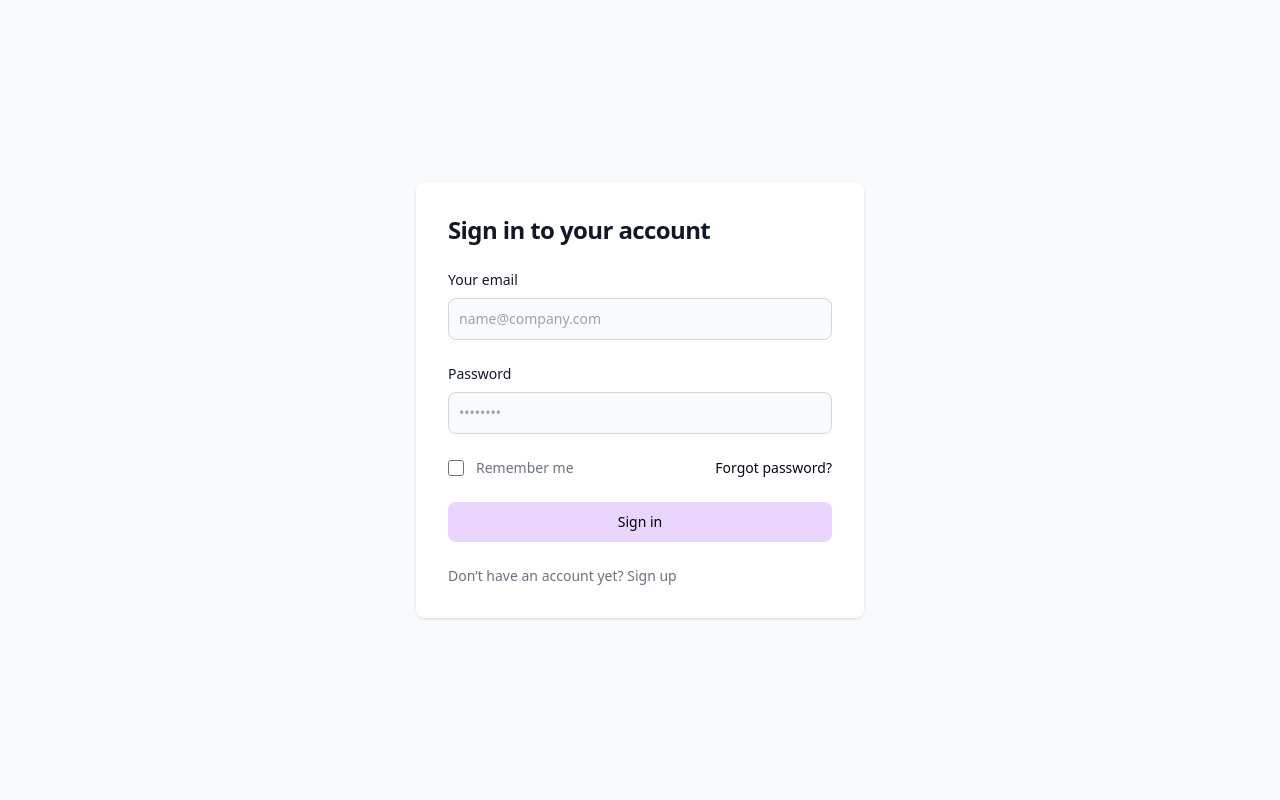
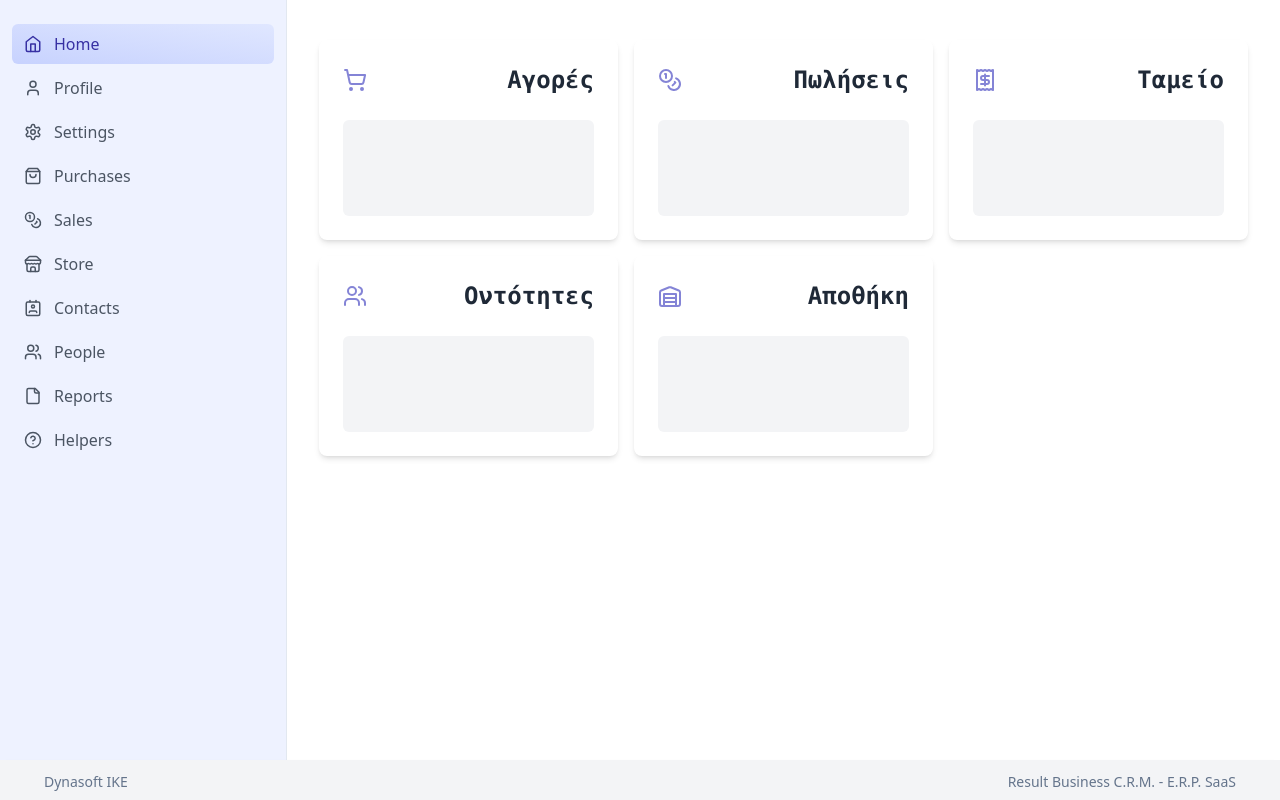
Before and after one commit to Sirfouq/DashBoardingReact, a React (Vite) app: page / in a window 1280 px wide. Built offline with nearby package versions, Linux system fonts and the light colour scheme; no server answers.

Commit message:
Fixed some visual issues .(Disabled login functionality temporarily until problem is solved).

```diff
--- a/src/App.css
+++ b/src/App.css
@@ -1,3 +1,11 @@
+html,
+body {
+  margin: 0;
+  padding: 0;
+  height: 100%; /* or min-height: 100%; depending on your requirements */
+  overflow: hidden; /* this will remove scrollbars, but ensure inner content can scroll */
+}
+
 .App {
     text-align: center;
 }
--- a/src/App.tsx
+++ b/src/App.tsx
@@ -36,19 +36,21 @@ const AuthenticatedApp = () => {
 
   return (
     <div className="flex flex-col h-screen">
-      <div className="flex-1 overflow-y-auto">
+      <div className="flex-1 overflow-hidden">
         <Routes>
-          {isLoggedIn ? (
+          {/* {isLoggedIn ? ( */}
             <Route path="/*" element={<MainLayout><MainRoutes /></MainLayout>} />
-          ) : (
+          {/* ) : ( */}
             <>
               <Route path="/login" element={<LoginPage />} />
               <Route path="*" element={<LoginPage />} />
             </>
-          )}
+          {/* )} */}
         </Routes>
       </div>
+      {/* <BottomBar /> */}
     </div>
+
   );
 };
 
--- a/src/components/BottomBar.tsx
+++ b/src/components/BottomBar.tsx
@@ -1,15 +1,15 @@
+// BottomBar.tsx
 import React from 'react';
 
 const BottomBar: React.FC = () => {
   return (
-    <div className="fixed inset-x-0 bottom-0 bg-gray-100 text-slate-500 p-3 shadow-md h-12 text-sm">
-  <div className="container mx-auto flex justify-between items-center">
-    <span className=' truncate'>Dynasoft IKE</span>
-    <span className='truncate'>Result Business C.R.M. - E.R.P. SaaS</span>
-  </div>
-</div>
+    <div className="fixed inset-x-0 bottom-0 bg-gray-100 text-slate-500 p-3 shadow-md h-12 text-sm z-10 max-h-10">
+      <div className="container mx-auto flex justify-between items-center">
+        <span className='truncate'>Dynasoft IKE</span>
+        <span className='truncate'>Result Business C.R.M. - E.R.P. SaaS</span>
+      </div>
+    </div>
   );
 };
 
-
 export default BottomBar;
--- a/src/components/Sidebar.tsx
+++ b/src/components/Sidebar.tsx
@@ -8,11 +8,11 @@ interface SidebarContextProps {
     updateActiveItem: (itemName: string) => void;
 }
 
-
+// Update the default context value accordingly
 const SidebarContext = createContext<SidebarContextProps>({
     expanded: true,
     activeItem: 'Home',
-  updateActiveItem: () => {},
+    updateActiveItem: () => { }, // placeholder function
 });
 
 interface SidebarProps {
@@ -22,39 +22,39 @@ interface SidebarProps {
 const Sidebar: FC<SidebarProps> = ({ children }) => {
     const [expanded, setExpanded] = useState<boolean>(window.innerWidth > 768);
     const [activeItem, setActiveItem] = useState<string>('Home');
-  const [isMenuVisible, setIsMenuVisible] = useState(false);
-  const [showFooter, setShowFooter] = useState(window.innerWidth > 768);
 
     const updateActiveItem = (itemName: string) => {
         setActiveItem(itemName);
     };
 
-  // Event handler to toggle the menu visibility
-  const toggleMenu = () => {
-    setIsMenuVisible(!isMenuVisible);
-  };
-
     useEffect(() => {
-    const handleResize = () => {
-      setExpanded(window.innerWidth > 768);
-      setShowFooter(window.innerWidth > 768); // Update the showFooter state based on window width
-    };
-
+        const handleResize = () => setExpanded(window.innerWidth > 768);
         window.addEventListener('resize', handleResize);
-
-
-    handleResize();
-
         return () => window.removeEventListener('resize', handleResize);
     }, []);
 
     return (
-    <aside className="h-screen">
-      <nav className="h-full flex flex-col bg-indigo-50 border-r shadow-sm">
+        <aside className="h-screen max-w-72">
+            <nav className="h-full flex flex-col bg-indigo-50 border-r shadow-sm ">
                 <SidebarContext.Provider value={{ expanded, activeItem, updateActiveItem }}>
-          <ul className="flex-1 px-3 py-4 overflow-y-auto overflow-x-hidden">{children}</ul>
+                    <ul className="flex-1 px-3 mt-5">{children}</ul>
                 </SidebarContext.Provider>
-
+                {/* <div className="border-t flex p-3">
+                    <img
+                        src="https://ui-avatars.com/api/?background=c7d2fe&color=3730a3&bold=true"
+                        alt=""
+                        className="w-10 h-10 rounded-md"
+                    />
+                    <div
+                        className={`flex justify-between items-center overflow-hidden transition-all ${expanded ? "w-52 ml-3" : "w-0"}`}
+                    >
+                        <div className="leading-4">
+                            <h4 className="font-semibold">George Red</h4>
+                            <span className="text-xs text-gray-600">johndoe@gmail.com</span>
+                        </div>
+                        <MoreVertical size={20} />
+                    </div>
+                </div> */}
             </nav>
         </aside>
     );
@@ -72,18 +72,17 @@ export const SidebarItem: FC<SidebarItemProps> = ({ icon, text, alert }) => {
 
     return (
         <li
-      className={`relative flex items-center py-2 px-3 my-1 font-medium rounded-md cursor-pointer transition-colors group ${
-        isActive ? "bg-gradient-to-tr from-indigo-200 to-indigo-100 text-indigo-800" : "hover:bg-indigo-200 text-gray-600"
+            className={`relative flex items-center py-2 px-3 my-1 font-medium rounded-md cursor-pointer transition-colors group ${isActive ? "bg-gradient-to-tr from-indigo-200 to-indigo-100 text-indigo-800" : "hover:bg-indigo-200 text-gray-600"
                 }`}
             onClick={() => updateActiveItem(text)}
         >
             {icon}
-      <span className={`overflow-hidden transition-all ${expanded ? "ml-3" : "w-0"}`}>
+            <span className={`overflow-hidden transition-all ${expanded ? "w-52 ml-3" : "w-0"}`}>
                 {text}
             </span>
             {alert && <div className={`absolute right-2 w-2 h-2 rounded bg-indigo-400 ${expanded ? "" : "top-2"}`} />}
             {!expanded && (
-        <div className={`absolute left-full rounded-md px-2 py-1 ml-6 bg-indigo-100 text-indigo-800 text-sm invisible opacity-0 -translate-x-3 transition-all group-hover:visible group-hover:opacity-100 group-hover:translate-x-0`}>
+                <div className={`absolute left-full rounded-md px-2 py-1 ml-6 bg-indigo-100 text-indigo-800 text-sm invisible opacity-20 -translate-x-3 transition-all group-hover:visible group-hover:opacity-100 group-hover:translate-x-0`}>
                     {text}
                 </div>
             )}
--- a/src/components/TopBar.tsx
+++ b/src/components/TopBar.tsx
@@ -6,6 +6,7 @@ const TopBar = () => {
   const [isMenuVisible,setIsMenuVisible] = useState(false);
   const [isDarkModeOn,setDarkModeOn] = useState(false);
   const [storeData, setStoreData] = useState(null); // State to store fetched data
+  const sidebarWidth = "16rem";
 
   const handleStoreRequest = async () => {
     try {
@@ -20,7 +21,7 @@ const TopBar = () => {
 
   return (
 
-    <div className="absolute lg:relative top-0 left-0 w-full z-10 ">
+    <div className="fixed top-0 left-0 right-0 z-10" style={{ paddingLeft: sidebarWidth }}> {/* Inline style to offset the TopBar from the Sidebar */}
     <nav className="bg-indigo-500 bg-opacity-60 text-white text-sm h-12 flex justify-between items-center px-4 backdrop-blur-sm">
       {/* Left side - Navigation links */}
       <div className="flex gap-4">
--- a/src/layouts/MainLayout.tsx
+++ b/src/layouts/MainLayout.tsx
@@ -12,54 +12,62 @@ interface MainLayoutProps {
 
 
 const MainLayout = ({ children }:MainLayoutProps) => {
-  const topBarHeight = 'h-12';
+  const bottomBarHeight = 'h-64'; // The height of your BottomBar
+
   return (
     <>
-     <div className='flex h-screen bg-gray-100 '>
+     <div className='flex h-screen bg-gray-100 overflow-hidden'> {/* Ensure the entire layout is within the viewport height and prevent overflow */}
       <Sidebar>
         <Link to="/" replace={true}>
-          <SidebarItem icon={<Home size={20} />} text="Home" />
+          <SidebarItem icon={<Home size={18} />} text="Home" />
         </Link>
         <Link to="/profile">
-          <SidebarItem icon={<User size={20} />} text="Profile" />
+          <SidebarItem icon={<User size={18} />} text="Profile" />
         </Link>
         <Link to="/settings">
-          <SidebarItem icon={<Settings size={20} />} text="Settings"/>
+          <SidebarItem icon={<Settings size={18} />} text="Settings"/>
         </Link>
         <Link to="/purchases" replace={true}>
-          <SidebarItem icon={<ShoppingBag size={20} />} text="Purchases" />
+          <SidebarItem icon={<ShoppingBag size={18} />} text="Purchases" />
         </Link>
         <Link to="/sales">
-          <SidebarItem icon={<Coins size={20} />} text="Sales" />
+          <SidebarItem icon={<Coins size={18} />} text="Sales" />
         </Link>
         <Link to="/store">
-          <SidebarItem icon={<Store size={20} />} text="Store"/>
+          <SidebarItem icon={<Store size={18} />} text="Store"/>
         </Link>
         <Link to="/contacts" replace={true}>
-          <SidebarItem icon={<Contact size={20} />} text="Contacts" />
+          <SidebarItem icon={<Contact size={18} />} text="Contacts" />
         </Link>
         <Link to="/tables">
-          <SidebarItem icon={<Users size={20} />} text="People" />
+          <SidebarItem icon={<Users size={18} />} text="People" />
         </Link>
         <Link to="/reports">
-          <SidebarItem icon={<File size={20} />} text="Reports"/>
+          <SidebarItem icon={<File size={18} />} text="Reports"/>
         </Link>
         <Link to="/helpers">
-          <SidebarItem icon={<HelpCircle size={20} />} text="Helpers"/>
+          <SidebarItem icon={<HelpCircle size={18} />} text="Helpers"/>
         </Link>
       </Sidebar>
 
 
-       <div className='flex flex-col flex-1 backdrop-filter backdrop-blur-sm'>
-        <TopBar />
-        <main className='flex flex-col flex-1 overflow-y-auto mt-0  '>
-        <div className='flex flex-col flex-1 bg-white mt-10 md:mt-0'>
-          {children}
-        </div>
-        </main>
-       </div>
-      <BottomBar />
-    </div>
+       {/* <div className='flex flex-col flex-1 backdrop-filter backdrop-blur-sm'> */}
+        {/* <TopBar />  */}
+
+
+          <main className='flex-1 overflow-auto pb-8 bg-white'> {/* Padding-bottom added here */}
+            <div className='bg-white p-4'>
+              {children}
+            </div>
+            <div>
+            <BottomBar/>
+
+            </div>
+          </main>
+
+
+      </div>
+    {/* </div> */}
 
      </>
   );
--- a/src/tables/page.tsx
+++ b/src/tables/page.tsx
@@ -17,9 +17,9 @@ function DemoPage() {
   }, []); // Empty dependency array means this effect will only run once on mount
 
   return (
-    <div className="container mx-auto py-10">
-      <DataTable columns={columns} data={users} /> {/* Pass the fetched users to your DataTable */}
-    </div>
+    <div className="container mx-auto py-10 overflow-x-auto"> {/* horizontal scroll for wide tables */}
+    <DataTable columns={columns} data={users} />
+  </div>
   );
 }
 
```
Lines whose indentation alone changed are shown as unchanged.
